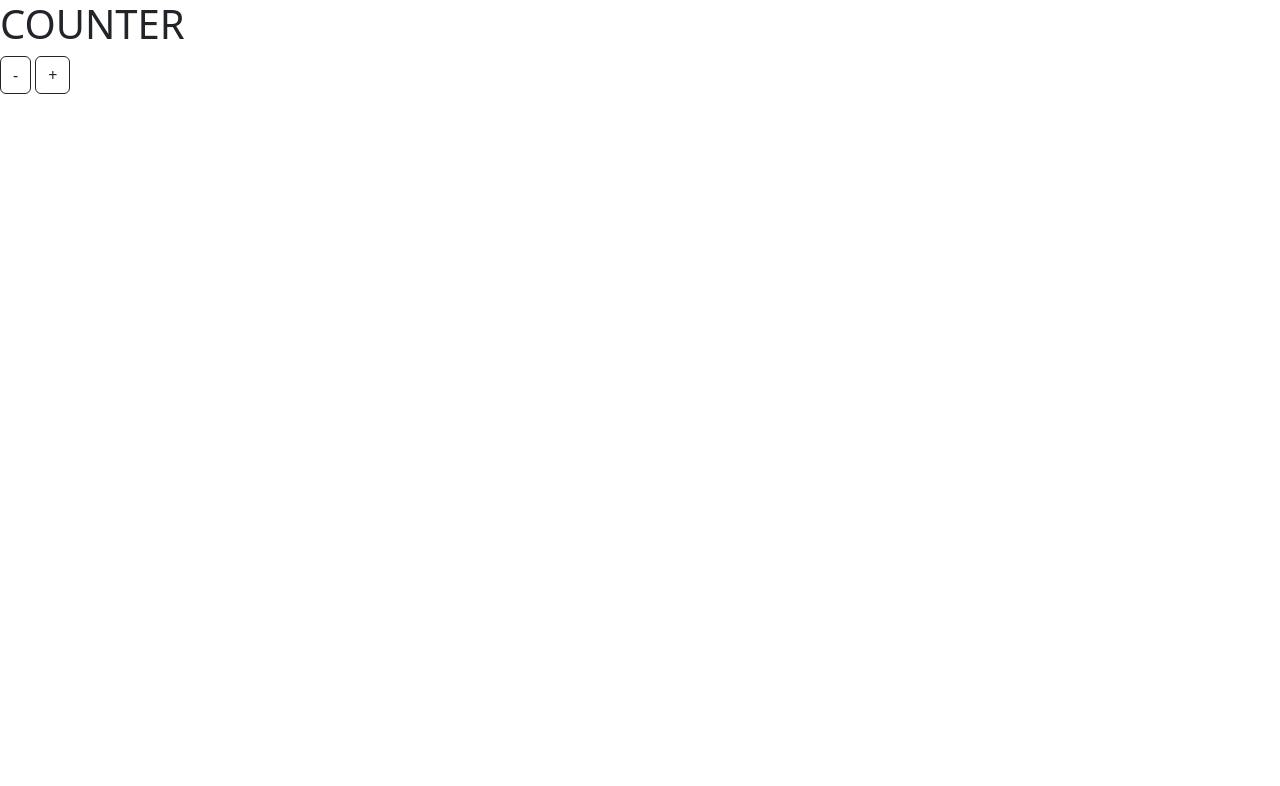
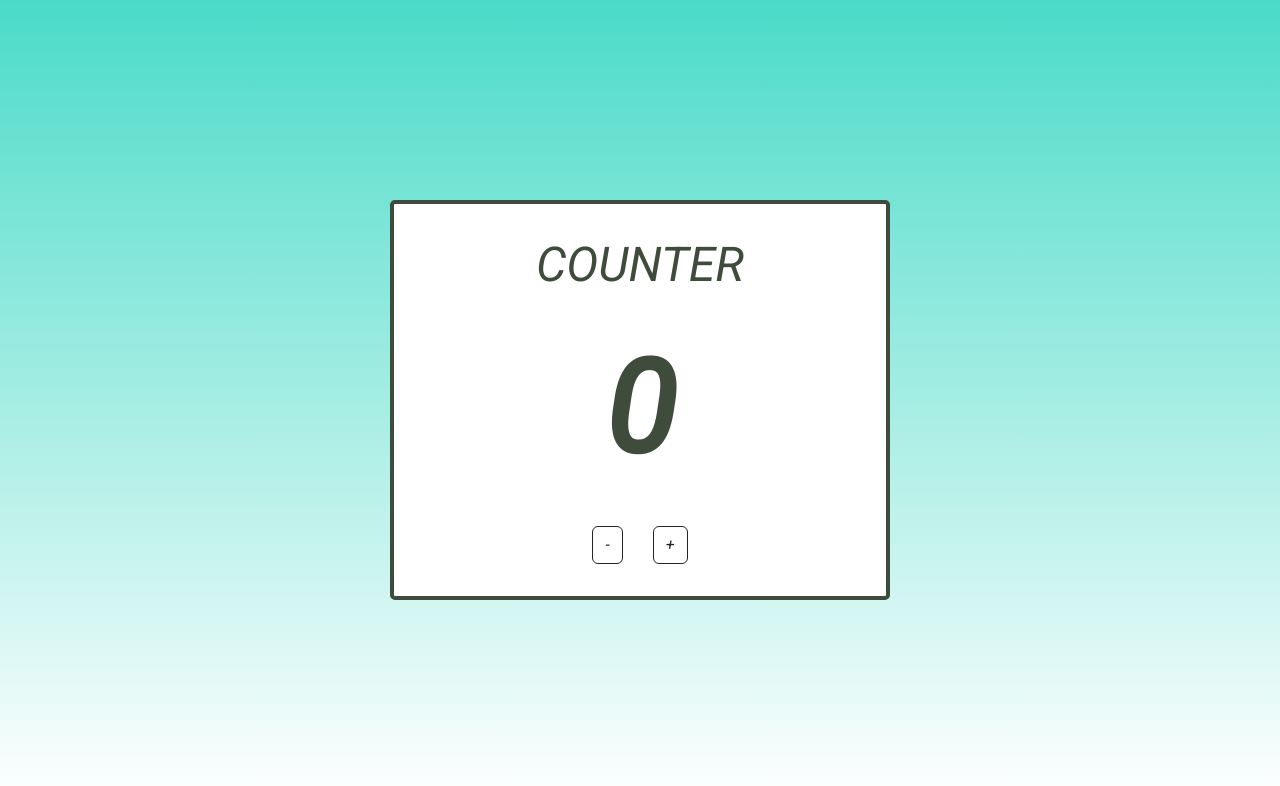
Before and after one commit to devguicordeiro/NumberCounter, a plain HTML site: page index.html in a window 1280 px wide. Drawn offline with nearby package versions, Linux system fonts and the light colour scheme.

Commit message:
correction in html and css ready to go

```diff
--- a/index.html
+++ b/index.html
@@ -14,8 +14,8 @@
 <body>
     <div class="main-container">
         <div class="number-counter">
-            <h1 id="coutner-name">COUNTER</h1>
-            <h1 id="count"></h1>
+            <h1 id="counter-name">COUNTER</h1>
+            <h1 id="count">0</h1>
             <div id="buttons">
                 <button type="button" class="btn btn-outline-dark" onclick="changeCount(-1)">-</button>
                 <button type="button" class="btn btn-outline-dark" onclick="changeCount(1)">+</button>
--- a/styles.css
+++ b/styles.css
@@ -0,0 +1,47 @@
+@import url('https://fonts.googleapis.com/css2?family=Roboto:ital@1&display=swap');
+
+*{
+    font-family: 'Roboto', sans-serif;
+    color: #3F4B3B;
+}
+
+body{
+    background: linear-gradient(#4adbc8, white) no-repeat;
+}
+
+.main-container{
+    width: 95%;
+    height: 100vh;
+    margin: auto;
+    display: flex;
+    align-items: center;
+    justify-content: center;
+}
+
+.number-counter{
+    width: 500px;
+    height: 400px;
+    margin: auto;
+    display: flex;
+    flex-direction: column;
+    justify-content: space-evenly;
+    align-items: center;
+    border: #3F4B3B 4px solid;
+    background: white;
+    border-radius: 5px;
+}
+
+#counter-name{
+    font-size: 3rem;
+}
+
+#count{
+    font-size: 8rem;
+    font-weight: 700;
+}
+
+#buttons{
+
+    display: flex;
+    gap: 30px;
+}
```
